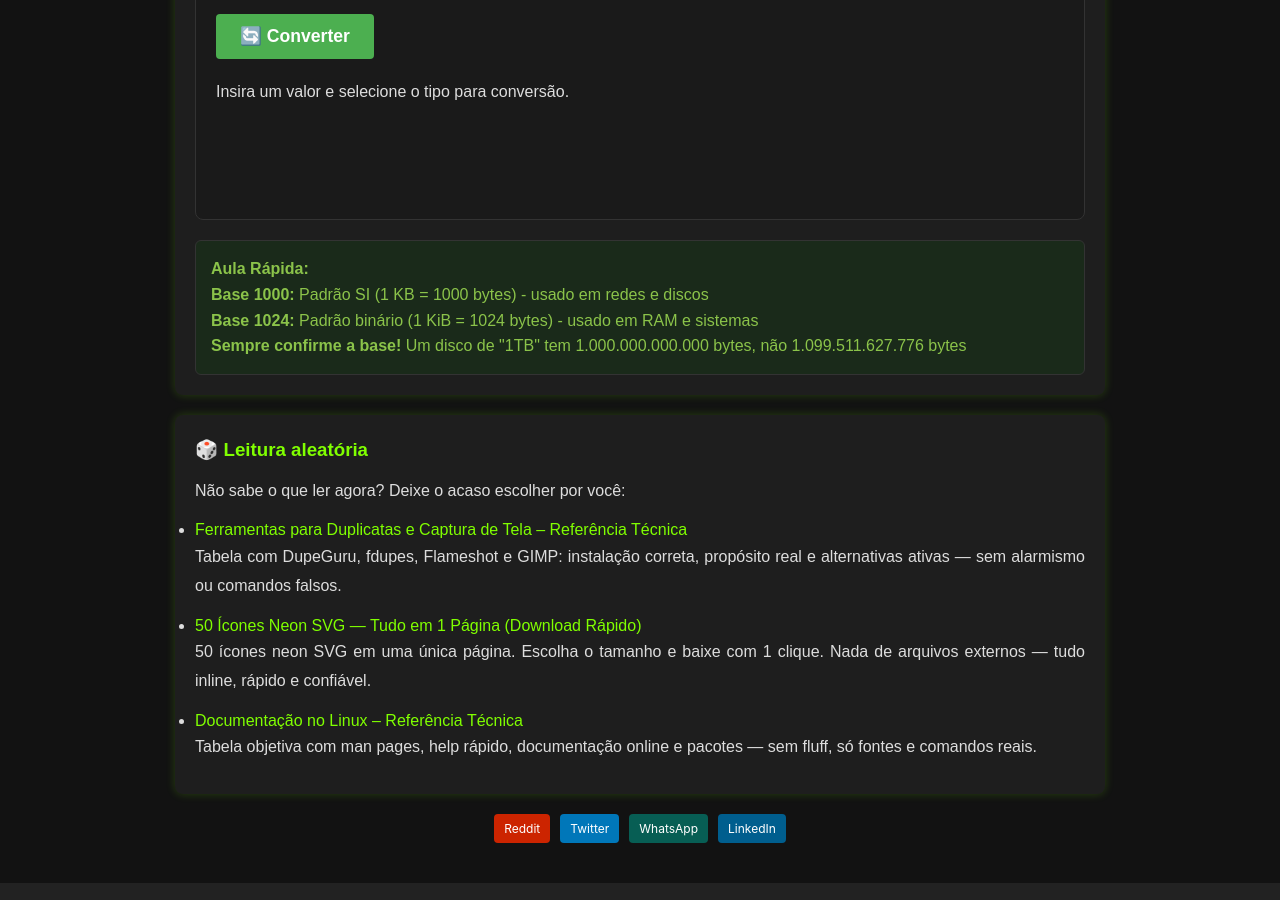
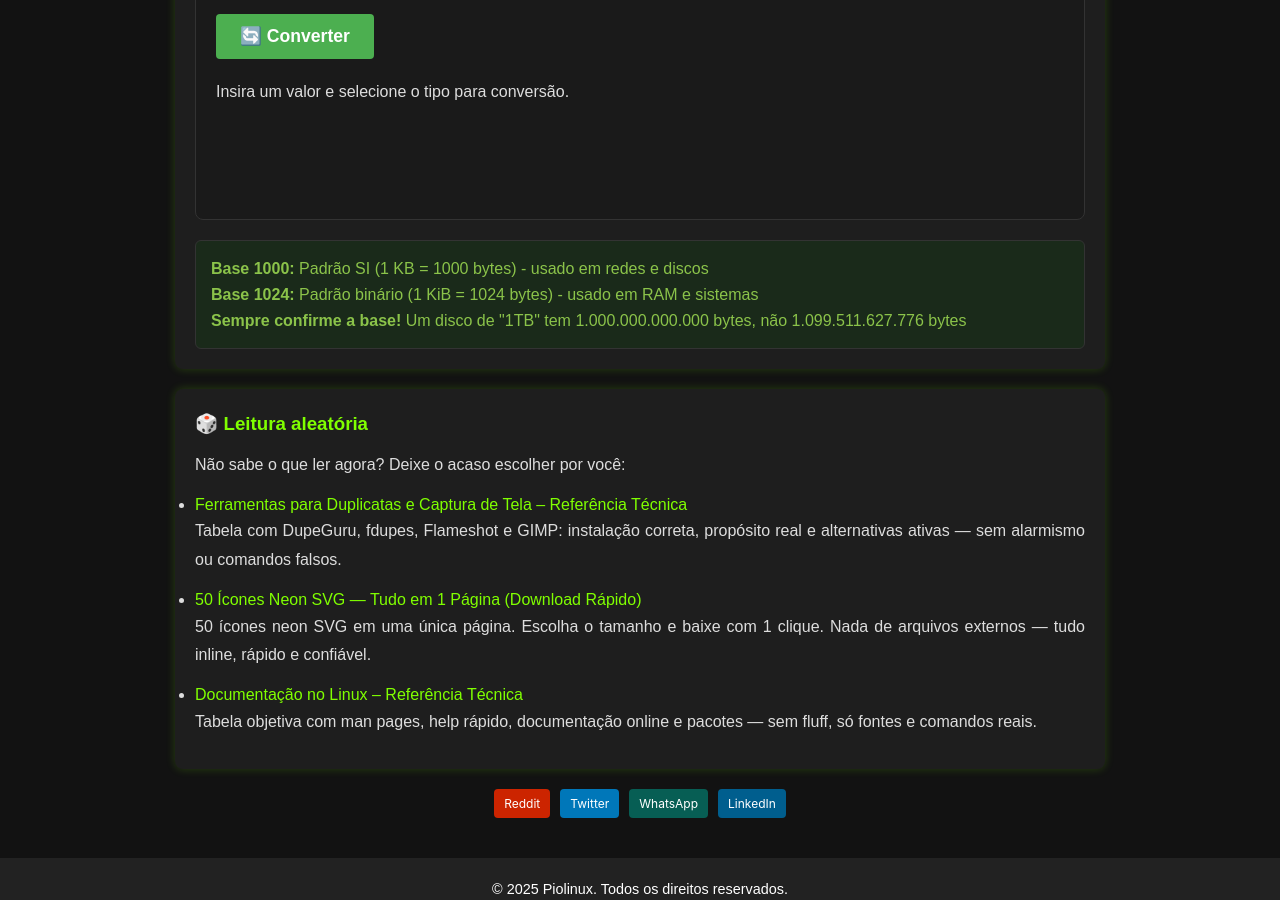
Before and after one commit to Piolinux/piolinux-site, a Jekyll site: the page built from _pages/_tools/conversor-de-bytes-e-bits-online-kb-mb-gb-tb-pb.html, in a window 1280 px wide and 900 px high, scrolled down 584 px. Built offline with Jekyll 4.4.1, drawn with Linux system fonts in a browser that asks for light colours.

Commit message:
Update conversor-de-bytes-e-bits-online-kb-mb-gb-tb-pb.html

```diff
--- a/_pages/_tools/conversor-de-bytes-e-bits-online-kb-mb-gb-tb-pb.html
+++ b/_pages/_tools/conversor-de-bytes-e-bits-online-kb-mb-gb-tb-pb.html
@@ -65,7 +65,6 @@ tags: [bytes, bits, conversao, sysadmin, redes, armazenamento, kb, mb, gb]
   </div>
 </div>
   <div style="background: #1a2a1a; color: #8bc34a; padding: 15px; border-radius: 6px; margin-top: 20px; border: 1px solid #333;">
-    <strong>Aula Rápida:</strong><br>
     <strong>Base 1000:</strong> Padrão SI (1 KB = 1000 bytes) - usado em redes e discos<br>
     <strong>Base 1024:</strong> Padrão binário (1 KiB = 1024 bytes) - usado em RAM e sistemas<br>
     <strong>Sempre confirme a base!</strong> Um disco de "1TB" tem 1.000.000.000.000 bytes, não 1.099.511.627.776 bytes
```
